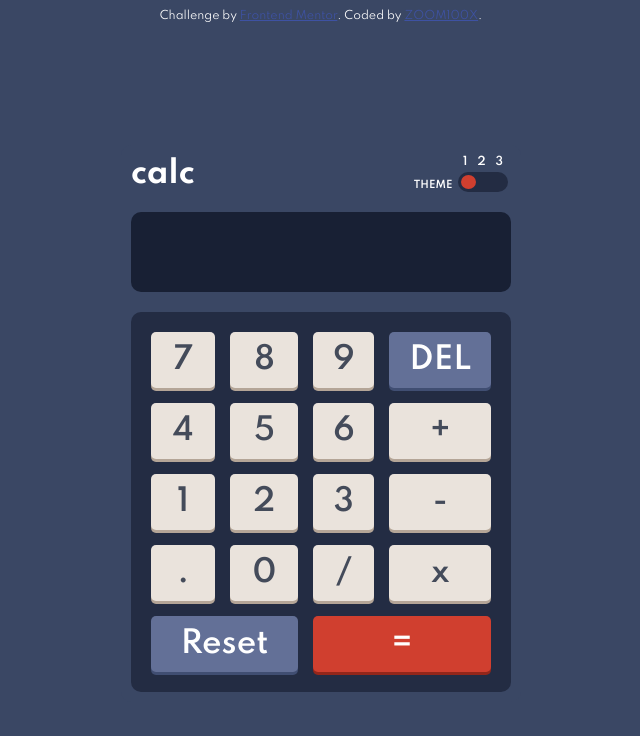
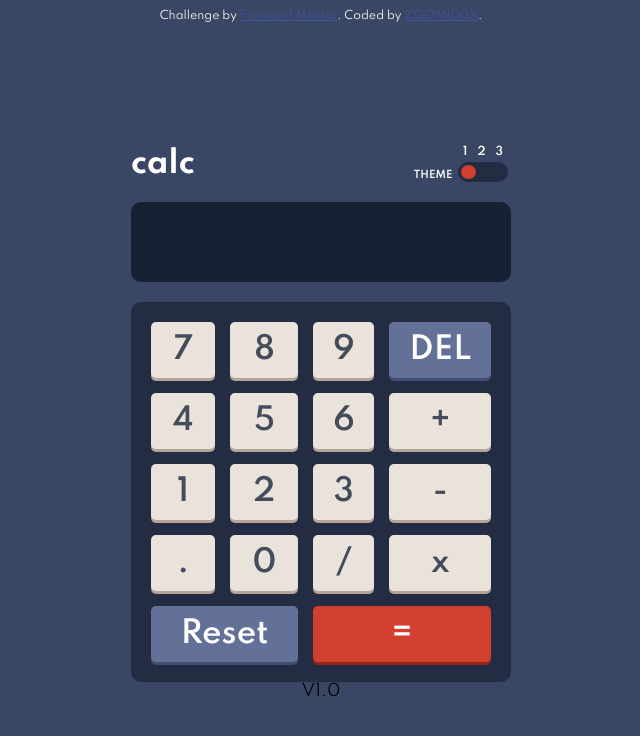
Before and after one commit to zoom100x/calculatorApp, a plain HTML site: page index.html in a window 1280 px wide. Shown: the whole page, without its empty margins (319-959 px from the left). Drawn offline with nearby package versions, Linux system fonts and the light colour scheme.

Commit message:
Update index.html

```diff
--- a/index.html
+++ b/index.html
@@ -60,6 +60,7 @@
         <span class="reset" style="grid-area: reset;">Reset</span>
         <span class="equal" style="grid-area: equal;">=</span>
       </div>
+      <p align="center">V1.0</p>
     </div>
   </div>
 <div class="msg-container">
```
